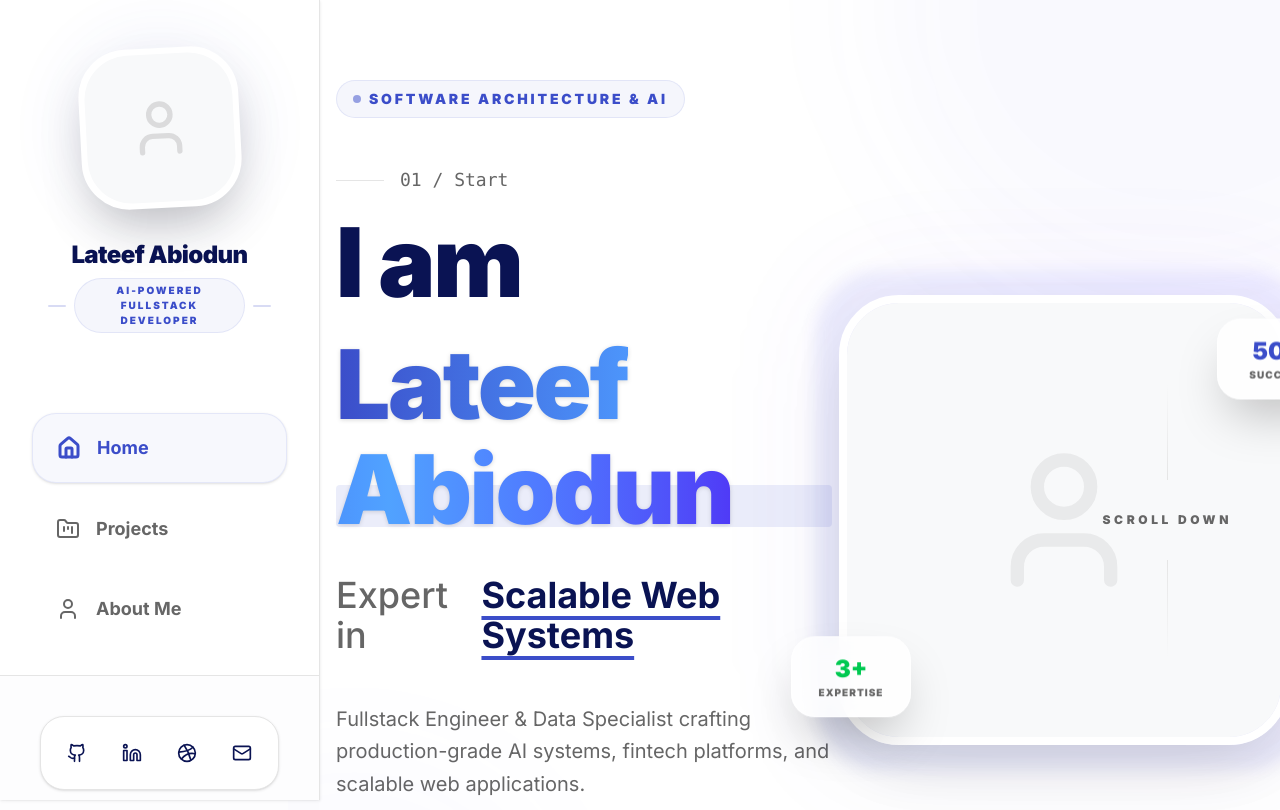
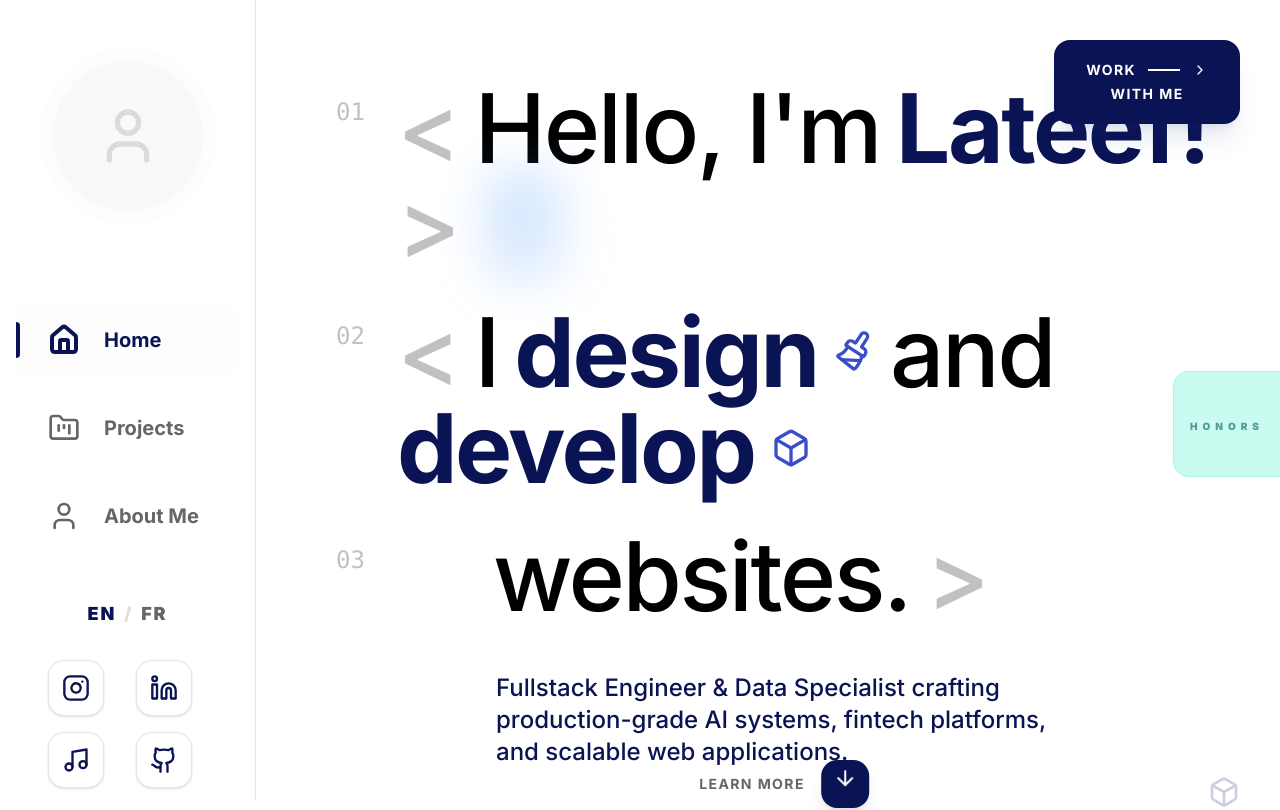
Before and after one commit to Abtechguru/Abtech, a React (Vite) app: page / in a window 1280 px wide. Shown: the top 810 px of the page. Built offline with nearby package versions, Linux system fonts and the light colour scheme; no server answers; the database is empty.

Commit message:
feat: implement hero and sidebar design from reference screenshot

```diff
--- a/src/app/components/admin/Settings.tsx
+++ b/src/app/components/admin/Settings.tsx
@@ -4,9 +4,17 @@ import { useState } from "react";
 import { useData } from "../../contexts/DataContext";
 
 export function Settings() {
-  const { profileData, setProfileData } = useData();
+  const { profileData, setProfileData, isLoading } = useData();
   const [profile, setProfile] = useState(profileData);
   const [profilePhotoPreview, setProfilePhotoPreview] = useState(profileData.profilePhoto || "");
+
+  // Sync local state when profileData finishes loading from Supabase
+  useEffect(() => {
+    if (!isLoading && profileData) {
+      setProfile(profileData);
+      setProfilePhotoPreview(profileData.profilePhoto || "");
+    }
+  }, [profileData, isLoading]);
 
   const [notifications, setNotifications] = useState({
     emailMessages: true,
--- a/src/app/components/modern/ModernHero.tsx
+++ b/src/app/components/modern/ModernHero.tsx
@@ -1,6 +1,6 @@
 import { motion } from "motion/react";
 import { useEffect } from "react";
-import { ChevronRight, User } from "lucide-react";
+import { ArrowDown, Paintbrush, Box, ChevronRight } from "lucide-react";
 import { useData } from "../../contexts/DataContext";
 
 export function ModernHero() {
@@ -11,161 +11,129 @@ export function ModernHero() {
   }, []);
 
   return (
-    <section className="min-h-screen flex flex-col items-center justify-center px-6 md:px-12 relative py-20 overflow-hidden bg-white">
-      {/* Decorative Circles */}
-      <div className="absolute top-0 right-0 w-[600px] h-[600px] bg-[var(--blue-primary)]/[0.03] rounded-full -translate-y-1/2 translate-x-1/3 blur-3xl pointer-events-none" />
-      <div className="absolute bottom-0 left-0 w-[400px] h-[400px] bg-[var(--purple)]/[0.03] rounded-full translate-y-1/3 -translate-x-1/3 blur-3xl pointer-events-none" />
+    <section className="min-h-screen flex flex-col items-center justify-center px-6 md:px-12 relative py-20 overflow-hidden bg-white select-none">
+      {/* Decorative Square */}
+      <motion.div
+        initial={{ opacity: 0, scale: 0 }}
+        animate={{ opacity: 1, scale: 1 }}
+        transition={{ delay: 0.2 }}
+        className="absolute top-[20%] left-[20%] w-20 h-28 bg-gradient-to-br from-blue-400/30 to-blue-600/10 blur-xl rounded-2xl pointer-events-none"
+      />
 
-      {/* Main Content Wrapper */}
-      <div className="max-w-7xl w-full grid lg:grid-cols-12 gap-16 items-center">
-        <div className="lg:col-span-7 order-2 lg:order-1">
-          {/* Badge */}
+      {/* Top Right "Work with me" Button */}
+      <motion.div
+        initial={{ opacity: 0, x: 50 }}
+        animate={{ opacity: 1, x: 0 }}
+        className="absolute top-10 right-10 z-20"
+      >
+        <a
+          href="#contact"
+          className="bg-[var(--blue-dark)] text-white px-8 py-5 rounded-2xl font-bold flex flex-col items-center gap-1 group hover:bg-[var(--blue-primary)] transition-all shadow-xl shadow-blue-900/10"
+        >
+          <div className="flex items-center gap-3">
+             <span className="text-sm tracking-widest uppercase">Work</span>
+             <div className="w-8 h-[2px] bg-white transform group-hover:translate-x-2 transition-transform" />
+             <ChevronRight className="w-4 h-4" />
+          </div>
+          <span className="text-sm tracking-widest uppercase">with me</span>
+        </a>
+      </motion.div>
+
+      {/* Right Side "Honors" Badge */}
+      <div className="absolute right-0 top-1/2 -translate-y-1/2 z-20 flex flex-col items-center">
+          <div className="bg-teal-200/50 py-10 px-4 rounded-l-2xl border-l border-y border-teal-300/30 backdrop-blur-sm">
+            <span className="vertical-text text-[10px] font-black uppercase tracking-[0.5em] text-teal-800 opacity-60">Honors</span>
+          </div>
+      </div>
+
+      {/* Bottom Right Cookie/Theme Icon */}
+      <div className="absolute bottom-10 right-10 opacity-20 hover:opacity-100 transition-opacity cursor-pointer">
+          <Box className="w-8 h-8 text-[var(--blue-dark)]" />
+      </div>
+
+      {/* Main Content */}
+      <div className="max-w-6xl w-full">
+        <div className="space-y-8 mb-12">
+          {/* Line 01 */}
           <motion.div
-            initial={{ opacity: 0, scale: 0.8 }}
-            animate={{ opacity: 1, scale: 1 }}
-            className="inline-flex items-center gap-2 px-4 py-2 rounded-full bg-[var(--blue-primary)]/5 border border-[var(--blue-primary)]/10 text-[var(--blue-primary)] text-sm font-black uppercase tracking-[0.2em] mb-12"
+            initial={{ opacity: 0, x: -50 }}
+            animate={{ opacity: 1, x: 0 }}
+            transition={{ delay: 0.3 }}
+            className="flex items-start gap-8"
           >
-            <div className="w-2 h-2 rounded-full bg-[var(--blue-primary)] animate-pulse" />
-            Software Architecture & AI
+            <span className="text-2xl text-[var(--muted-foreground)] font-mono opacity-40 pt-4">01</span>
+            <h1 className="text-6xl md:text-8xl flex flex-wrap items-center gap-x-4 tracking-tight">
+              <span className="text-[var(--muted-foreground)] opacity-40">&lt;</span>
+              <span>Hello, I'm</span>
+              <span className="text-[var(--blue-dark)] font-bold">{profileData.fullName.split(' ')[0]}!</span>
+              <span className="text-[var(--muted-foreground)] opacity-40">&gt;</span>
+            </h1>
           </motion.div>
 
-          <div className="space-y-2 mb-12">
-            <motion.div
-              initial={{ opacity: 0, y: 20 }}
-              animate={{ opacity: 1, y: 0 }}
-              transition={{ delay: 0.1 }}
-              className="flex items-center gap-4 text-[var(--muted-foreground)] font-mono text-lg mb-4"
-            >
-              <span className="w-12 h-[1px] bg-[var(--border)]" />
-              <span>01 / Start</span>
-            </motion.div>
+          {/* Line 02 */}
+          <motion.div
+            initial={{ opacity: 0, x: -50 }}
+            animate={{ opacity: 1, x: 0 }}
+            transition={{ delay: 0.4 }}
+            className="flex items-start gap-8"
+          >
+            <span className="text-2xl text-[var(--muted-foreground)] font-mono opacity-40 pt-4">02</span>
+            <h2 className="text-6xl md:text-8xl flex flex-wrap items-center gap-x-4 tracking-tight">
+              <span className="text-[var(--muted-foreground)] opacity-40">&lt;</span>
+              <span>I</span>
+              <span className="text-[var(--blue-dark)] font-bold relative inline-flex items-center gap-4">
+                design
+                <Paintbrush className="w-10 h-10 text-[var(--blue-primary)] -rotate-12" />
+              </span>
+              <span>and</span>
+              <span className="text-[var(--blue-dark)] font-bold relative inline-flex items-center gap-4">
+                develop
+                <Box className="w-10 h-10 text-[var(--blue-primary)]" />
+              </span>
+            </h2>
+          </motion.div>
 
-            <motion.h1
-              initial={{ opacity: 0, y: 30 }}
-              animate={{ opacity: 1, y: 0 }}
-              transition={{ delay: 0.2 }}
-              className="text-5xl sm:text-7xl md:text-8xl font-black leading-[1.1] tracking-tight text-[var(--blue-dark)]"
-            >
-              I am <br />
-              <span className="relative inline-block mt-4">
-                <span className="relative z-10 bg-gradient-to-r from-[var(--blue-primary)] via-blue-400 to-indigo-600 bg-clip-text text-transparent filter drop-shadow-sm">
-                  {profileData.fullName}
-                </span>
-                <motion.div
-                  initial={{ width: 0 }}
-                  animate={{ width: "100%" }}
-                  transition={{ delay: 0.8, duration: 0.8 }}
-                  className="absolute bottom-4 left-0 h-[20%] bg-[var(--blue-primary)]/10 -z-0 rounded-sm"
-                />
-              </span>
-            </motion.h1>
-
-            <motion.div
-              initial={{ opacity: 0, y: 20 }}
-              animate={{ opacity: 1, y: 0 }}
-              transition={{ delay: 0.4 }}
-              className="flex items-center gap-6 mt-8"
-            >
-               <h2 className="text-2xl sm:text-4xl text-[var(--muted-foreground)] font-medium flex items-center gap-3">
-                    Expert in <span className="text-[var(--blue-dark)] font-bold decoration-[var(--blue-primary)] decoration-4 underline-offset-8 underline">Scalable Web Systems</span>
-               </h2>
-            </motion.div>
-          </div>
-
+          {/* Line 03 */}
           <motion.div
-            initial={{ opacity: 0, y: 20 }}
-            animate={{ opacity: 1, y: 0 }}
-            transition={{ delay: 0.6 }}
-            className="mb-12 max-w-2xl"
+            initial={{ opacity: 0, x: -50 }}
+            animate={{ opacity: 1, x: 0 }}
+            transition={{ delay: 0.5 }}
+            className="flex items-start gap-8"
           >
-            <p className="text-xl text-[var(--muted-foreground)] leading-relaxed mb-10">
-              {profileData.bio || "Crafting high-performance digital experiences through elegant code and thoughtful design."}
-            </p>
-
-            <div className="flex flex-wrap gap-6">
-              <motion.a
-                href="#projects"
-                whileHover={{ scale: 1.02, x: 5 }}
-                whileTap={{ scale: 0.98 }}
-                className="px-10 py-5 bg-[var(--blue-dark)] text-white rounded-[24px] font-bold text-lg hover:bg-[var(--blue-primary)] transition-all shadow-2xl shadow-[var(--blue-primary)]/20 flex items-center gap-3 group"
-              >
-                Explore Works
-                <ChevronRight className="w-5 h-5 group-hover:translate-x-1 transition-transform" />
-              </motion.a>
-
-              <motion.a
-                href="#contact"
-                whileHover={{ scale: 1.02 }}
-                whileTap={{ scale: 0.98 }}
-                className="px-10 py-5 border-2 border-[var(--border)] text-[var(--blue-dark)] rounded-[24px] font-bold text-lg hover:border-[var(--blue-primary)] hover:text-[var(--blue-primary)] transition-all bg-white/50 backdrop-blur-sm"
-              >
-                Hire Me
-              </motion.a>
-            </div>
+            <span className="text-2xl text-[var(--muted-foreground)] font-mono opacity-40 pt-4">03</span>
+            <h2 className="text-6xl md:text-8xl flex flex-wrap items-center gap-x-4 tracking-tight">
+              <span className="ml-12 md:ml-24">websites.</span>
+              <span className="text-[var(--muted-foreground)] opacity-40">&gt;</span>
+            </h2>
           </motion.div>
         </div>
 
-        {/* Profile Image Column */}
+        {/* Subtext */}
         <motion.div
-          initial={{ opacity: 0, scale: 0.9 }}
-          animate={{ opacity: 1, scale: 1 }}
-          transition={{ delay: 0.4, type: "spring", damping: 15 }}
-          className="lg:col-span-5 order-1 lg:order-2 flex justify-center"
+          initial={{ opacity: 0 }}
+          animate={{ opacity: 1 }}
+          transition={{ delay: 0.7 }}
+          className="ml-32 md:ml-40"
         >
-          <div className="relative group p-4">
-            {/* Background Decoration */}
-            <div className="absolute inset-0 bg-gradient-to-tr from-[var(--blue-primary)]/20 to-purple-500/20 rounded-[60px] blur-3xl opacity-30 group-hover:opacity-50 transition-opacity" />
-            <div className="absolute -inset-2 bg-gradient-to-tr from-[var(--blue-primary)] to-indigo-500 rounded-[64px] opacity-10 blur-sm group-hover:opacity-20 transition-opacity" />
-
-            <div className="relative w-72 h-72 sm:w-[450px] sm:h-[450px] rounded-[60px] overflow-hidden border-8 border-white shadow-[0_32px_64px_-16px_rgba(0,0,0,0.15)] transform group-hover:-rotate-2 transition-all duration-700">
-              {profileData.profilePhoto ? (
-                <img
-                  src={profileData.profilePhoto}
-                  alt={profileData.fullName}
-                  className="w-full h-full object-cover transition-transform duration-1000 group-hover:scale-105"
-                />
-              ) : (
-                <div className="w-full h-full bg-[var(--secondary)] flex items-center justify-center">
-                  <User className="w-40 h-40 text-[var(--muted-foreground)]/10" />
-                </div>
-              )}
-
-              {/* Glass Overlay on Image */}
-              <div className="absolute inset-0 bg-gradient-to-t from-black/20 via-transparent to-transparent opacity-0 group-hover:opacity-100 transition-opacity" />
-            </div>
-
-            {/* Floating Stats */}
-            <motion.div
-              animate={{ y: [0, -15, 0] }}
-              transition={{ duration: 4, repeat: Infinity, ease: "easeInOut" }}
-              className="absolute top-12 -right-8 px-6 py-4 bg-white/80 backdrop-blur-md rounded-3xl shadow-2xl border border-white/50 z-20 flex flex-col items-center min-w-[120px]"
-            >
-               <span className="text-2xl font-black text-[var(--blue-primary)]">{profileData.projectsDelivered}</span>
-               <span className="text-[10px] font-black uppercase tracking-widest text-[var(--muted-foreground)]">Success</span>
-            </motion.div>
-
-            <motion.div
-              animate={{ y: [0, 15, 0] }}
-              transition={{ duration: 5, repeat: Infinity, ease: "easeInOut", delay: 1 }}
-              className="absolute bottom-12 -left-8 px-6 py-4 bg-white/80 backdrop-blur-md rounded-3xl shadow-2xl border border-white/50 z-20 flex flex-col items-center min-w-[120px]"
-            >
-               <span className="text-2xl font-black text-green-500">{profileData.yearsExperience}</span>
-               <span className="text-[10px] font-black uppercase tracking-widest text-[var(--muted-foreground)]">Expertise</span>
-            </motion.div>
-          </div>
+          <p className="text-2xl text-[var(--blue-dark)] font-medium max-w-xl">
+             {profileData.bio || "I also design your brand image, logo, and digital experience..."}
+          </p>
         </motion.div>
       </div>
 
-      {/* Social Indicator */}
+      {/* Learn More Scroll Indicator */}
       <motion.div
-          initial={{ opacity: 0 }}
-          animate={{ opacity: 1 }}
-          transition={{ delay: 1.2 }}
-          className="absolute right-12 top-1/2 -translate-y-1/2 hidden xl:flex flex-col gap-8 text-[var(--muted-foreground)]"
+        initial={{ opacity: 0, y: 20 }}
+        animate={{ opacity: 1, y: 0 }}
+        transition={{ delay: 1 }}
+        className="absolute bottom-10 left-1/2 -translate-x-1/2 flex items-center gap-4 group cursor-pointer"
       >
-          <div className="h-24 w-[1px] bg-gradient-to-b from-transparent to-[var(--border)] mx-auto" />
-          <span className="text-xs font-black uppercase tracking-[0.3em] vertical-text">Scroll Down</span>
-          <div className="h-24 w-[1px] bg-gradient-to-t from-transparent to-[var(--border)] mx-auto" />
+        <span className="text-sm font-bold uppercase tracking-widest text-[var(--muted-foreground)] group-hover:text-[var(--blue-dark)] transition-colors">
+            Learn more
+        </span>
+        <div className="w-12 h-12 rounded-2xl bg-[var(--blue-dark)] flex items-center justify-center text-white shadow-lg group-hover:bg-[var(--blue-primary)] transition-all">
+            <ArrowDown className="w-6 h-6 animate-bounce" />
+        </div>
       </motion.div>
     </section>
   );
--- a/src/app/components/modern/Sidebar.tsx
+++ b/src/app/components/modern/Sidebar.tsx
@@ -1,6 +1,6 @@
 import { motion, AnimatePresence } from "motion/react";
-import { Home, FolderKanban, User, Github, Linkedin, Mail, Dribbble, Menu, X } from "lucide-react";
-import { useState, useEffect } from "react";
+import { Home, FolderKanban, User, Github, Linkedin, Mail, Instagram, Music, Menu, X } from "lucide-react";
+import { useState } from "react";
 import { useData } from "../../contexts/DataContext";
 
 export function Sidebar() {
@@ -15,10 +15,10 @@ export function Sidebar() {
   ];
 
   const socialLinks = [
-    { icon: Github, href: profileData.github, label: "GitHub" },
+    { icon: Instagram, href: "#", label: "Instagram" },
     { icon: Linkedin, href: profileData.linkedin, label: "LinkedIn" },
-    { icon: Dribbble, href: profileData.behance, label: "Behance" },
-    { icon: Mail, href: `mailto:${profileData.email}`, label: "Email" }
+    { icon: Music, href: "#", label: "TikTok" },
+    { icon: Github, href: profileData.github, label: "GitHub" }
   ];
 
   const handleNavClick = (id: string) => {
@@ -44,56 +44,37 @@ export function Sidebar() {
             animate={{ opacity: 1 }}
             exit={{ opacity: 0 }}
             onClick={() => setIsOpen(false)}
-            className="fixed inset-0 bg-black/40 backdrop-blur-sm z-50 lg:hidden"
+            className="fixed inset-0 bg-black/30 backdrop-blur-sm z-50 lg:hidden"
           />
         )}
       </AnimatePresence>
 
-      <aside className={`fixed top-0 bottom-0 w-80 bg-white border-r border-[var(--border)] flex flex-col z-50 transition-all duration-700 lg:left-0 ${isOpen ? 'left-0' : '-left-80'} shadow-sm`}>
-        {/* Profile Card Section */}
+      <aside className={`fixed top-0 bottom-0 w-64 bg-white border-r border-[var(--border)] flex flex-col z-50 transition-all duration-700 lg:left-0 ${isOpen ? 'left-0' : '-left-64'}`}>
+        {/* Profile Section */}
         <div className="p-8 pt-12 flex flex-col items-center">
           <motion.div
             initial={{ scale: 0.8, opacity: 0 }}
             animate={{ scale: 1, opacity: 1 }}
-            transition={{ type: "spring", duration: 1 }}
-            className="relative mb-8"
+            className="mb-12"
           >
-             {/* Glow effect behind photo */}
-            <div className="absolute inset-0 bg-[var(--blue-primary)] opacity-10 blur-2xl rounded-full" />
-
-            <div className="relative w-40 h-40 rounded-[48px] bg-white border-4 border-white shadow-2xl overflow-hidden p-0.5 transform -rotate-3 hover:rotate-0 transition-transform duration-500">
-              <div className="w-full h-full rounded-[44px] overflow-hidden bg-[var(--secondary)]">
+            <div className="w-44 h-44 rounded-full overflow-hidden border-[12px] border-[var(--secondary)]/30 group">
                 {profileData.profilePhoto ? (
                   <img
                     src={profileData.profilePhoto}
                     alt={profileData.fullName}
-                    className="w-full h-full object-cover transition-transform duration-700 hover:scale-110"
+                    className="w-full h-full object-cover grayscale hover:grayscale-0 transition-all duration-500"
                   />
                 ) : (
-                  <div className="w-full h-full flex items-center justify-center">
+                  <div className="w-full h-full bg-[var(--secondary)] flex items-center justify-center">
                     <User className="w-16 h-16 text-[var(--muted-foreground)]/20" />
                   </div>
                 )}
             </div>
-            </div>
           </motion.div>
-
-          <div className="text-center w-full px-4">
-              <h2 className="text-2xl font-black text-[var(--blue-dark)] leading-tight mb-2 tracking-tight">
-                  {profileData.fullName}
-              </h2>
-              <div className="flex items-center justify-center gap-2 mb-4">
-                  <div className="w-8 h-[2px] bg-[var(--blue-primary)]/20 rounded-full" />
-                  <p className="text-[10px] font-black uppercase tracking-[0.2em] text-[var(--blue-primary)] bg-[var(--blue-primary)]/5 px-3 py-1 rounded-full border border-[var(--blue-primary)]/10">
-                    {profileData.title || "Fullstack Engineer"}
-                  </p>
-                  <div className="w-8 h-[2px] bg-[var(--blue-primary)]/20 rounded-full" />
-              </div>
-          </div>
         </div>
 
         {/* Navigation */}
-        <nav className="flex-1 px-8 py-8 space-y-3">
+        <nav className="flex-1 px-4 space-y-4">
             {navItems.map((item, index) => (
               <motion.a
                 key={item.id}
@@ -102,40 +83,50 @@ export function Sidebar() {
                 animate={{ opacity: 1, x: 0 }}
                 transition={{ delay: index * 0.1 }}
                 onClick={() => handleNavClick(item.id)}
-                className={`flex items-center gap-4 px-6 py-5 rounded-[24px] font-bold transition-all group ${
+                className={`relative flex items-center gap-6 px-8 py-5 rounded-2xl group transition-all ${
                   activeSection === item.id
-                    ? "text-[var(--blue-primary)] bg-[var(--blue-primary)]/[0.04] border border-[var(--blue-primary)]/10 shadow-sm"
-                    : "text-[var(--muted-foreground)] hover:text-[var(--blue-dark)] hover:bg-[var(--secondary)]"
+                    ? "text-[var(--blue-dark)] bg-[var(--secondary)]/30"
+                    : "text-[var(--muted-foreground)] hover:text-[var(--blue-dark)]"
                 }`}
               >
-                <item.icon className={`w-6 h-6 transition-transform group-hover:scale-110 ${activeSection === item.id ? 'stroke-[3px]' : 'stroke-[2px]'}`} />
-                <span className="text-lg">{item.label}</span>
+                {/* Active Indicator Line on the left */}
+                {activeSection === item.id && (
+                    <motion.div
+                        layoutId="active-bar"
+                        className="absolute left-0 top-1/4 bottom-1/4 w-[4px] bg-[var(--blue-dark)] rounded-r-full"
+                    />
+                )}
+
+                <item.icon className={`w-8 h-8 transition-transform group-hover:scale-105 ${activeSection === item.id ? 'stroke-[3px]' : 'stroke-[2px]'}`} />
+                <span className="text-xl font-bold">{item.label}</span>
               </motion.a>
             ))}
         </nav>
 
         {/* Action Footer */}
-        <div className="p-10 bg-[var(--secondary)]/30 border-t border-[var(--border)]">
-          <div className="flex justify-between items-center bg-white p-4 rounded-3xl shadow-sm border border-[var(--border)] mb-8">
+        <div className="p-12 space-y-8">
+            <div className="flex items-center justify-center gap-2 text-lg font-black tracking-widest text-[var(--muted-foreground)]">
+                <span className="text-[var(--blue-dark)]">EN</span>
+                <span className="opacity-20">/</span>
+                <span className="hover:text-[var(--blue-dark)] cursor-pointer transition-colors">FR</span>
+            </div>
+
+            <div className="grid grid-cols-2 gap-4">
                 {socialLinks.map((social, index) => (
                 <motion.a
                     key={index}
                     href={social.href}
                     target="_blank"
                     rel="noopener noreferrer"
-                whileHover={{ scale: 1.2, rotate: 5 }}
+                    whileHover={{ scale: 1.1 }}
                     whileTap={{ scale: 0.9 }}
-                className="w-10 h-10 flex items-center justify-center text-[var(--blue-dark)] hover:text-[var(--blue-primary)] transition-colors"
+                    className="w-14 h-14 rounded-2xl bg-white border border-[var(--border)] flex items-center justify-center text-[var(--blue-dark)] hover:bg-[var(--blue-dark)] hover:text-white transition-all shadow-sm"
                     title={social.label}
                 >
-                <social.icon className="w-5 h-5" />
+                    <social.icon className="w-7 h-7" />
                 </motion.a>
                 ))}
             </div>
-
-          <p className="text-[10px] text-center font-black uppercase tracking-[0.3em] text-[var(--muted-foreground)]">
-              © {new Date().getFullYear()} Developed by Labtech
-          </p>
         </div>
       </aside>
     </>
```
Also changed, not shown: src/app/contexts/DataContext.tsx (+84 -14 lines). Lines whose indentation alone changed are shown as unchanged.
